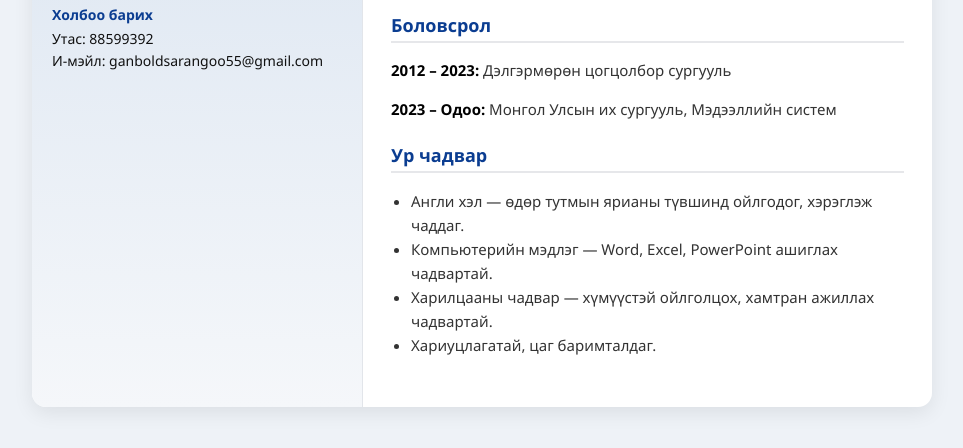
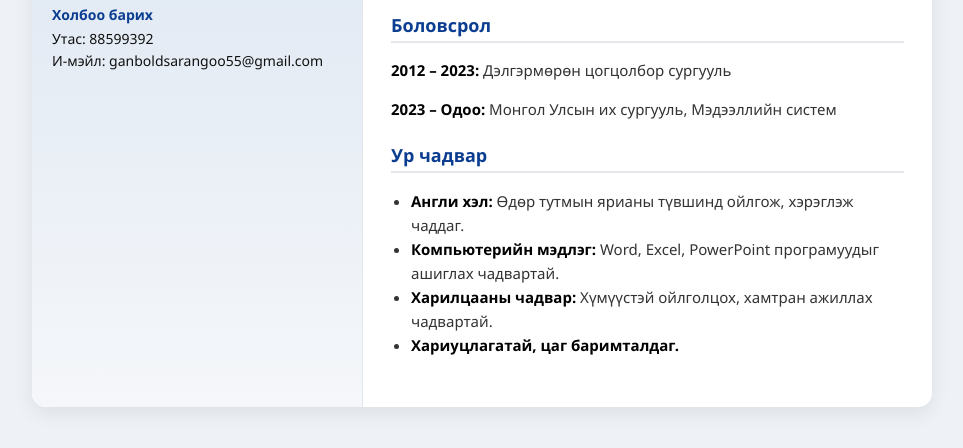
Before and after one commit to ganboldsarangoo55-creator/lab4, a plain HTML site: page index.html in a window 1280 px wide. Shown: the part 278-726 px from the top of the page, without its empty margins (158-1121 px from the left). Drawn offline with Linux system fonts and the light colour scheme.

Commit message:
Update index.html

```diff
--- a/index.html
+++ b/index.html
@@ -148,10 +148,10 @@
       <section>
         <h2>Ур чадвар</h2>
         <ul>
-          <li>Англи хэл — өдөр тутмын ярианы түвшинд ойлгодог, хэрэглэж чаддаг.</li>
-          <li>Компьютерийн мэдлэг — Word, Excel, PowerPoint ашиглах чадвартай.</li>
-          <li>Харилцааны чадвар — хүмүүстэй ойлголцох, хамтран ажиллах чадвартай.</li>
-          <li>Хариуцлагатай, цаг баримталдаг.</li>
+           <li><strong>Англи хэл:</strong> Өдөр тутмын ярианы түвшинд ойлгож, хэрэглэж чаддаг.</li>
+           <li><strong>Компьютерийн мэдлэг:</strong> Word, Excel, PowerPoint програмуудыг ашиглах чадвартай.</li>
+           <li><strong>Харилцааны чадвар:</strong> Хүмүүстэй ойлголцох, хамтран ажиллах чадвартай.</li>
+           <li><strong>Хариуцлагатай, цаг баримталдаг.</strong></li>
         </ul>
       </section>
     </div>
```
